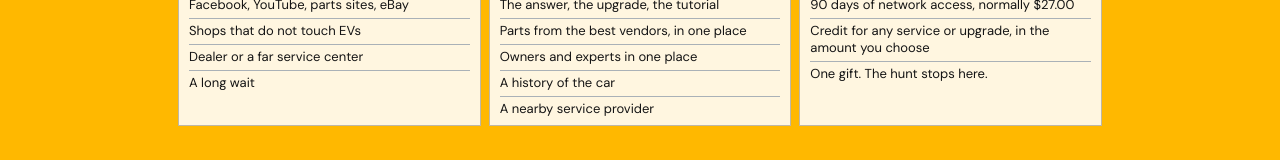
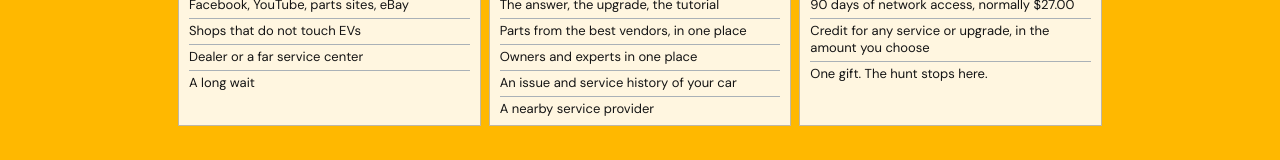
Before and after one commit to erichester76/volt-yard, a Next.js app: page /black-friday in a window 1280 px wide. Shown: the part 392-552 px from the top of the page. Built offline with nearby package versions, Linux system fonts and the light colour scheme; no server answers; the database is empty; a web font is replaced by a local one.

Commit message:
style: name the car history as issues and service

```diff
--- a/app/black-friday/page.tsx
+++ b/app/black-friday/page.tsx
@@ -82,7 +82,7 @@ export default function BlackFridayPage() {
           <li>The answer, the upgrade, the tutorial</li>
           <li>Parts from the best vendors, in one place</li>
           <li>Owners and experts in one place</li>
-          <li>A history of the car</li>
+          <li>An issue and service history of your car</li>
           <li>A nearby service provider</li>
         </ul>
       </article>
```
